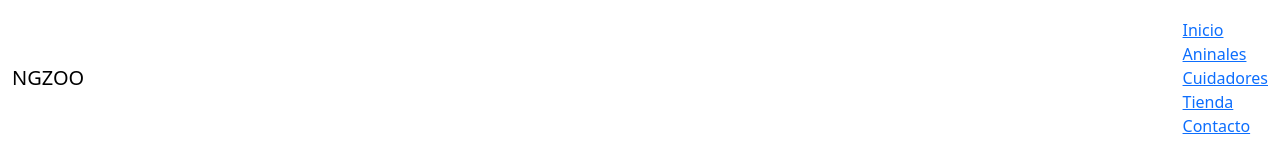
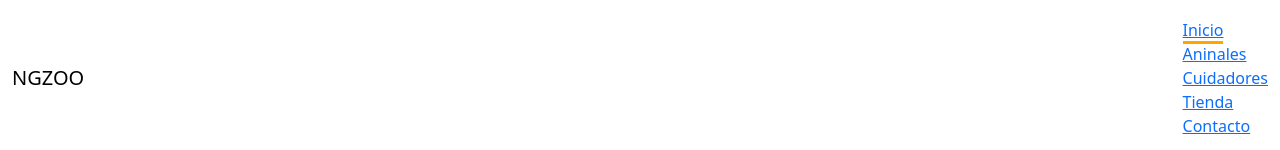
Before and after one commit to jdelagal/curso, an Angular app: page /home in a window 1280 px wide. Shown: the top 150 px of the page. Built offline with nearby package versions, Linux system fonts and the light colour scheme.

Commit message:
maquetacion bootstrap.

```diff
--- a/src/app/app.component.html
+++ b/src/app/app.component.html
@@ -7,31 +7,31 @@
             </div>
             <ul class="nav navbar-nav">
                 <li>
-                    <a [routerLink]="['/home']">
+                    <a [routerLink]="['/home']" [routerLinkActive]="['active']">
                         <span class="glyphicon glyphicon-home"></span>
                         Inicio
                     </a>
                 </li>
                 <li>
-                    <a [routerLink]="['/animales']">
+                    <a [routerLink]="['/animales']" [routerLinkActive]="['active']">
                         <span class="glyphicon glyphicon-star"></span>
                         Aninales
                     </a>
                 </li>
                 <li>
-                    <a [routerLink]="['/cuidadores']">
-                        <span class="glyphicon glyphicon-user"></span>
+                    <a [routerLink]="['/cuidadores']" [routerLinkActive]="['active']">
+                        <span class="glyphicon glyphicon-user" ></span>
                         Cuidadores
                     </a>
                 </li>
                 <li>
-                    <a [routerLink]="['/tienda']">
+                    <a [routerLink]="['/tienda']" [routerLinkActive]="['active']">
                         <span class="glyphicon glyphicon-gift"></span>
                         Tienda
                     </a>
                 </li>
                 <li>
-                    <a [routerLink]="['/contacto']">
+                    <a [routerLink]="['/contacto']" [routerLinkActive]="['active']">
                         <span class="glyphicon glyphicon-comment"></span>
                         Contacto
                     </a></li>
--- a/src/app/components/home/home.component.html
+++ b/src/app/components/home/home.component.html
@@ -3,13 +3,13 @@
         <h1>{{title}}</h1>
         <p>Disfruta de los animales! :)</p>
         <p>
-            <a class="btn btn-primary btn-lg" role="button" [routerLink]="'/animales'">
+            <a class="btn btn-primary btn-lg" role="button" [routerLink]="'/animales'" >
                 Ver animales
             </a>
             <a class="btn btn-success btn-lg" style="margin: 10px" role="button" [routerLink]="'/cuidadores'">
                 Ver cuidadores
             </a>
-            <a class="btn btn-warning btn-lg" role="button" [routerLink]="'/contacto'">
+            <a class="btn btn-warning btn-lg" role="button" [routerLink]="'/contacto'"  >
                 Contacta con nosotros
             </a>
         </p>
--- a/src/assets/styles.css
+++ b/src/assets/styles.css
@@ -6,3 +6,7 @@
     border-radius: 5px;
     box-shadow: 2px 5px 1px #ccc;
 }
+
+.navbar-nav .active{
+    border-bottom: 3px solid orange;
+}
```
